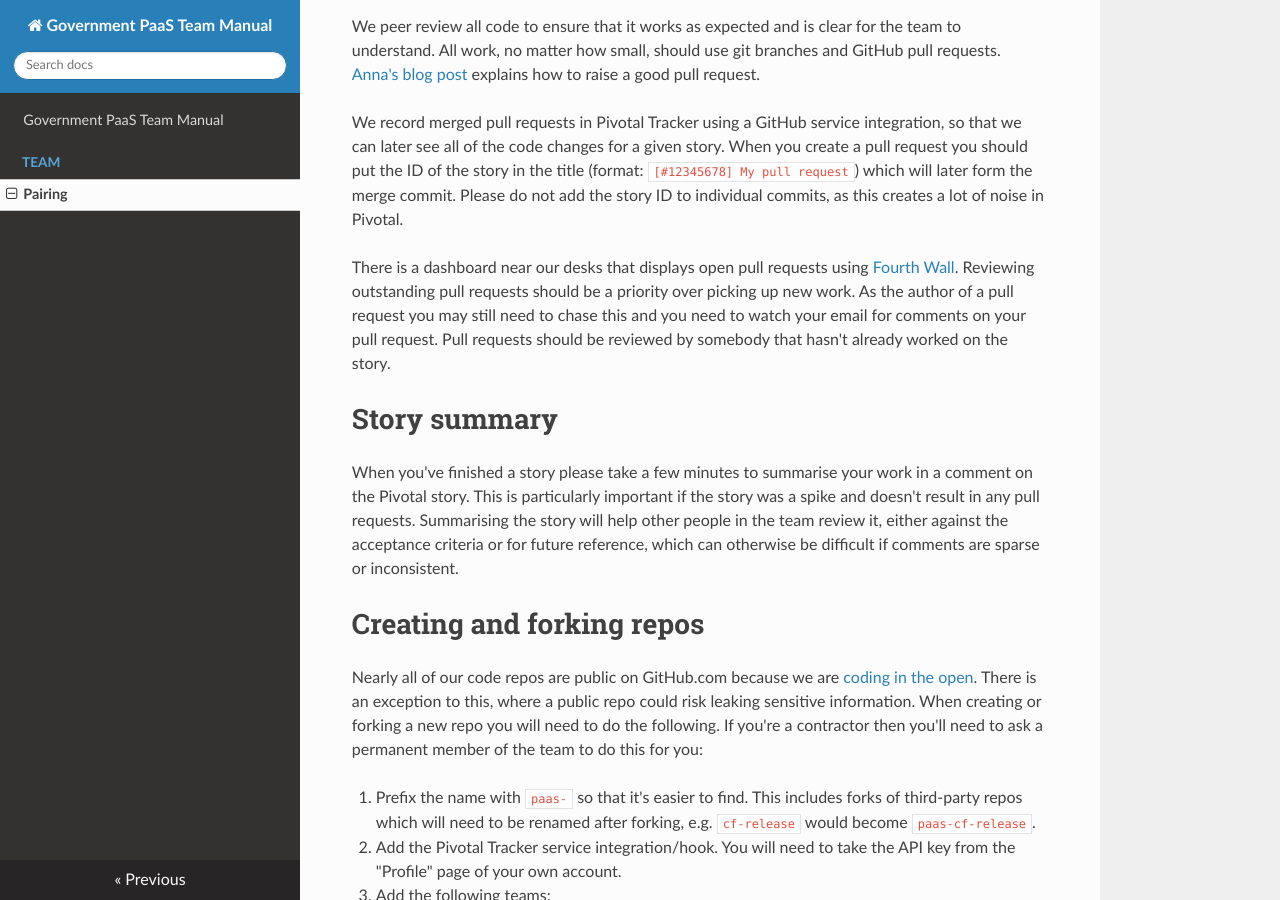
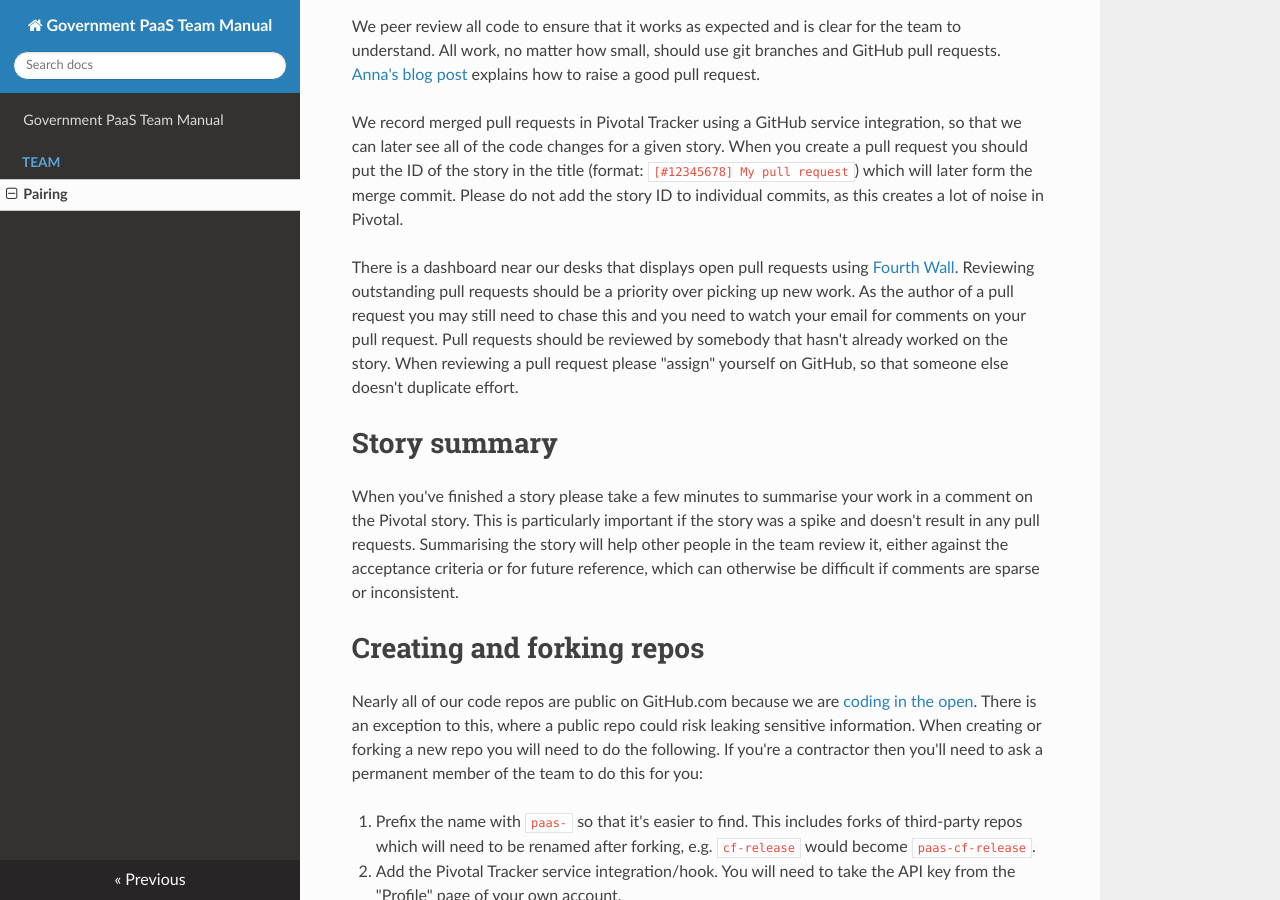
Before and after one commit to alphagov/paas-team-manual, an MkDocs documentation site: the page built from docs/team/working_practices.md, in a window 1280 px wide and 900 px high, scrolled down 664 px. Built offline with MkDocs 1.6.1, drawn with Linux system fonts in a browser that asks for light colours; nearby versions of some CDN libraries.

Commit message:
Assign pull request to yourself when reviewing
So that multiple people don't duplicate effort by reviewing the same PR.

```diff
--- a/docs/team/working_practices.md
+++ b/docs/team/working_practices.md
@@ -46,7 +46,8 @@ There is a dashboard near our desks that displays open pull requests using
 over picking up new work. As the author of a pull request you may still need
 to chase this and you need to watch your email for comments on your pull
 request. Pull requests should be reviewed by somebody that hasn't already
-worked on the story.
+worked on the story. When reviewing a pull request please "assign" yourself
+on GitHub, so that someone else doesn't duplicate effort.
 
 [Fourth Wall]: https://github.com/alphagov/fourth-wall
 
```
